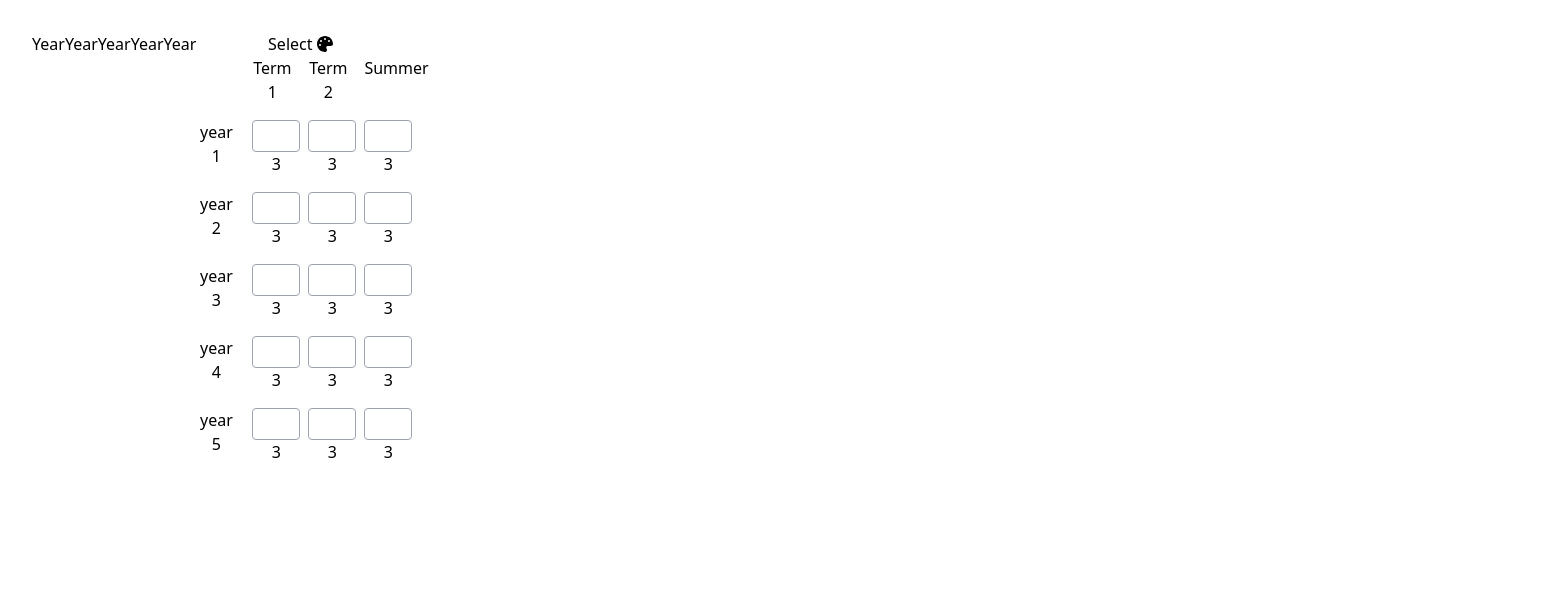
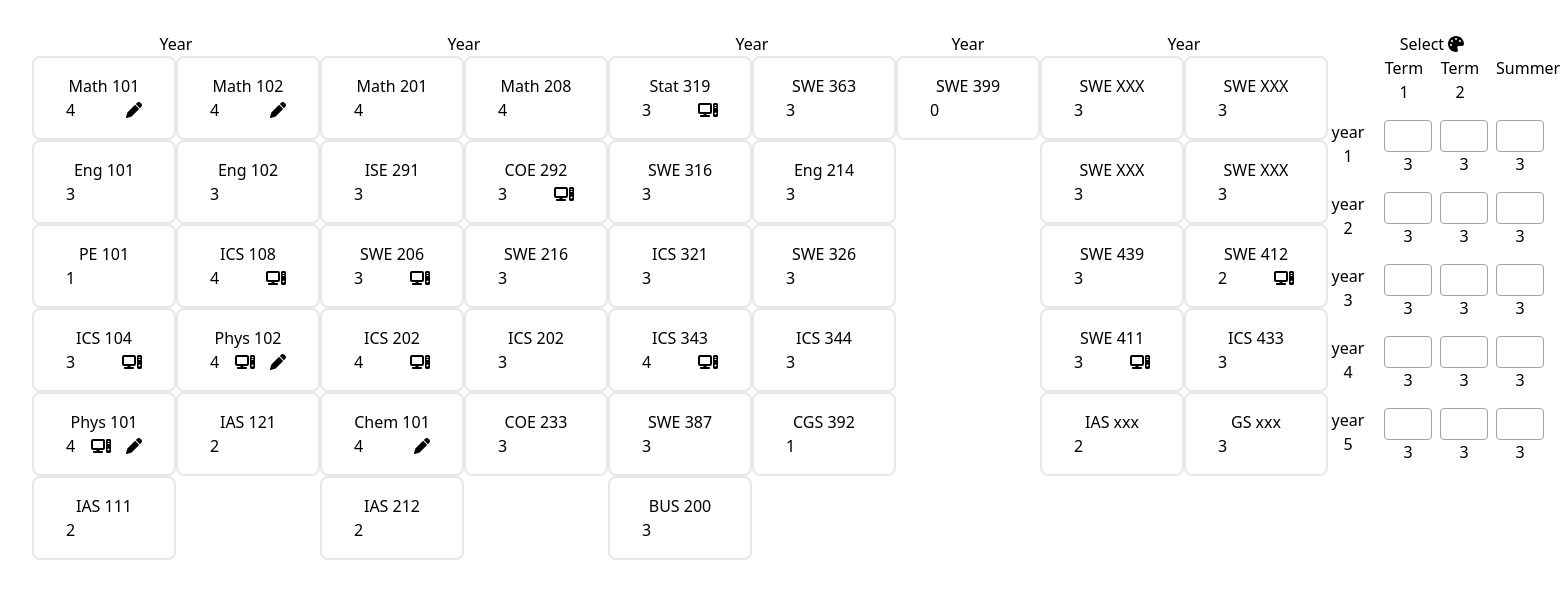
Before and after one commit to hussain-alsayedali/Plan-Maker, a React (Vite) app: page / in a window 1280 px wide. Shown: the top 598 px of the page, 1560 px wide, since content can reach past the window. Built offline with nearby package versions, Linux system fonts and the light colour scheme.

Commit message:
courses added to the plan, not good styling

```diff
--- a/src/Plan.jsx
+++ b/src/Plan.jsx
@@ -10,15 +10,15 @@ export default function Plan() {
   let summerYear = <Year key = {"summer"} plannedTerms = {planData[summerTermIndex]} />
 
   let dataNoSummer = planData.toSpliced(summerTermIndex, 1)
-  console.log(dataNoSummer)
+
 
   let years = []
 
   for(let i = 0 ; i< dataNoSummer.length; i = i +2){
-    console.log(dataNoSummer[i])
-    console.log(dataNoSummer[i+1])
-    years.push(<Year key = {i} plannedTerms = {[dataNoSummer[i] , dataNoSummer[i+1]]} />)
-    if(i === summerTermIndex)
+
+
+    years.push(<Year key = {i} plannedTerms = {[dataNoSummer[i], dataNoSummer[i+1] ]} />)
+    if(i === summerTermIndex -2)
       years.push(summerYear)
   }
 
--- a/src/Term.jsx
+++ b/src/Term.jsx
@@ -1,16 +1,25 @@
 import './output.css'
 import Course from "./Course"
 
-export default function Term(){
+export default function Term(props){
 
+    console.log("ss")
+    console.log(props.courses)
+    const courses = props.courses
+    let shownCourses;
+    if(Array.isArray(courses)){
+        shownCourses = courses.map((x,i) =><Course key ={x.name} courseName = {x.name} hasLab = {x.hasLab} hasRecitation ={x.hasRecaitaiton}  creditHours = {x.credits}/>)
+    }
+    else{
+        shownCourses = <Course key ={courses.name} courseName = {courses.name} hasLab = {courses.hasLab} hasRecitation ={courses.hasRecaitaiton}  creditHours = {courses.credits}  />
+    }
 
 
     return (
         <div className=''>
-            <Course courseName = "moe" creditHours = {3} hasLab = {true} hasRecitation = {true} />
-            <Course />
-            <Course />
-            <Course />
+            {/* <Course courseName = "moe" creditHours = {3} hasLab = {true} hasRecitation = {true} /> */}
+            {shownCourses}
+
         </div>
     )
 }
--- a/src/Year.jsx
+++ b/src/Year.jsx
@@ -4,14 +4,15 @@ import Term from "./Term"
 
 export default function Year(props){
 
-    let terms = props.plannedTerms.map( x => {<Term/>})
-
+    let terms = props.plannedTerms
+    const shownTerms = terms.map( (x,i) => <Term key={i} courses = {x}/>)
 
     return(
         <div>
             <h1>Year</h1>
             <div className='flex justify-center'>
-                {terms}
+                {/* <Term /> */}
+                {shownTerms}
             </div>
         </div>
 
--- a/src/swePlanNoClass.json
+++ b/src/swePlanNoClass.json
@@ -45,7 +45,7 @@
          "credits": 4,
          "department": "Physics Department",
          "hasRecaitaiton": true,
-         "hasLab": false,
+         "hasLab": true,
          "Prerequisites": null,
          "preStanding": null,
          "teachers": null
@@ -130,7 +130,7 @@
          "credits": 4,
          "department": "Physics Department",
          "hasRecaitaiton": true,
-         "hasLab": false,
+         "hasLab": true,
          "Prerequisites": [
             {
                "name": "Phys 101",
```
